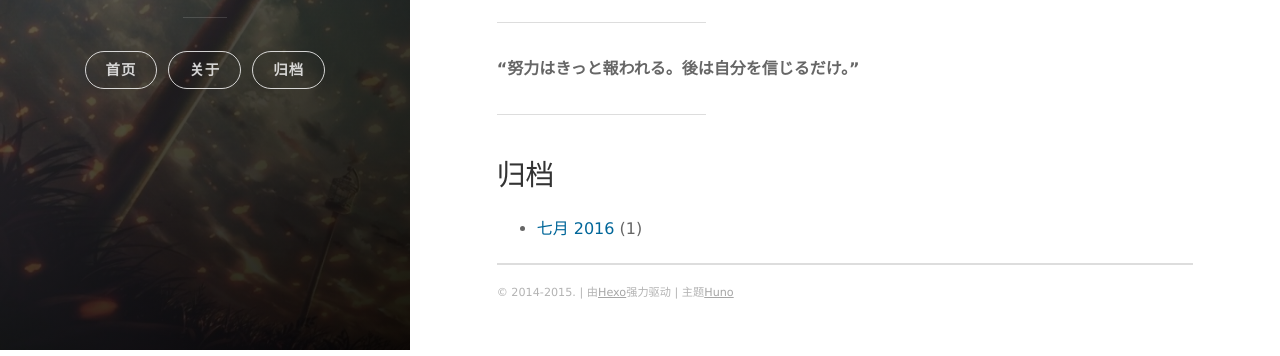
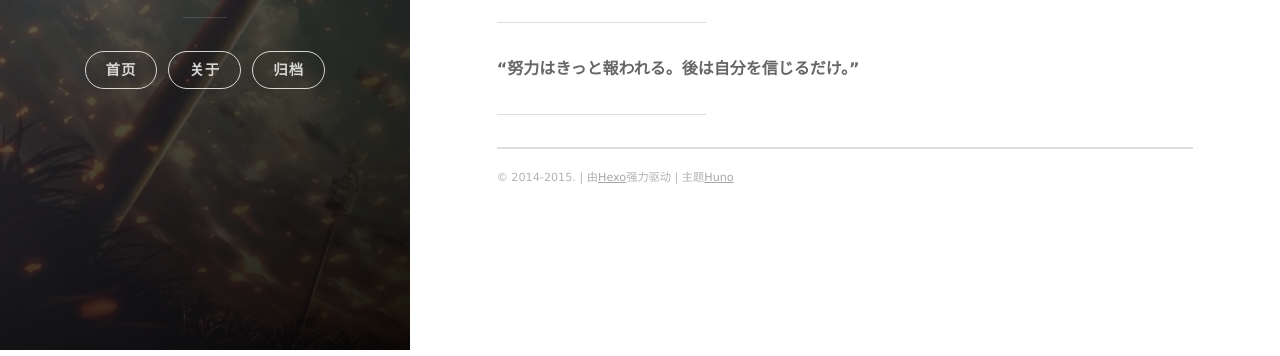
Before and after one commit to Sugary1995/sugary1995.github.io, a plain HTML site: page about/index.html in a window 1280 px wide. Shown: the part 450-806 px from the top of the page. Drawn offline with nearby package versions, Linux system fonts and the light colour scheme; some packages are replaced by stand-ins of ours.

Commit message:
Site updated: 2016-07-17 18:50:39

```diff
--- a/about/index.html
+++ b/about/index.html
@@ -23,7 +23,7 @@
 <meta property="og:site_name" content="The Blog Of Sugary">
 <meta property="og:description" content="“努力はきっと報われる。後は自分を信じるだけ。”">
 <meta property="og:image" content="http://i1.hdslb.com/bfs/archive/a50d1ea93f0f72774f46f4824b4e6c562d8b814c.jpg">
-<meta property="og:updated_time" content="2016-07-17T09:06:33.102Z">
+<meta property="og:updated_time" content="2016-07-17T10:50:29.649Z">
 <meta name="twitter:card" content="summary">
 <meta name="twitter:title" content="【ABOUT】">
 <meta name="twitter:description" content="“努力はきっと報われる。後は自分を信じるだけ。”">
@@ -158,33 +158,23 @@ classes that you can use:
 
     <h1 class="post-title">【ABOUT】</h1>
 
-    <section id="post-content" class="article-content post">
-        <p><img src="http://i1.hdslb.com/bfs/archive/a50d1ea93f0f72774f46f4824b4e6c562d8b814c.jpg" alt=""></p>
+
+
+  </header>
+
+  <section id="post-content" class="article-content post">
+    <p><img src="http://i1.hdslb.com/bfs/archive/a50d1ea93f0f72774f46f4824b4e6c562d8b814c.jpg" alt=""></p>
 <hr>
 <p> <strong>“努力はきっと報われる。後は自分を信じるだけ。”</strong></p>
 <hr>
 
-    </section>
+  </section>
 
 
-  </header>
 
 </article>
 
-<div class="archive-meta">
 
-
-
-
-
-
-    <h3>归档</h3>
-    <div class="archiveslist">
-      <ul class="archive-list"><li class="archive-list-item"><a class="archive-list-link" href="/archives/2016/07/">七月 2016</a><span class="archive-list-count">1</span></li></ul>
-    </div>
-
-
-</div>
             <footer class="footer">
 
     <span class="footer__copyright">&copy; 2014-2015. | 由<a href="https://hexo.io/">Hexo</a>强力驱动 | 主题<a href="https://github.com/someus/huno">Huno</a></span>
```
